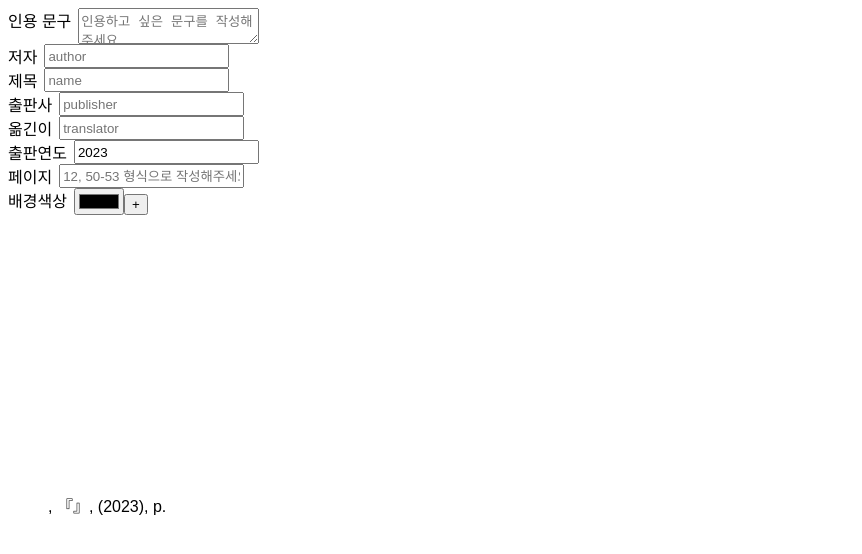
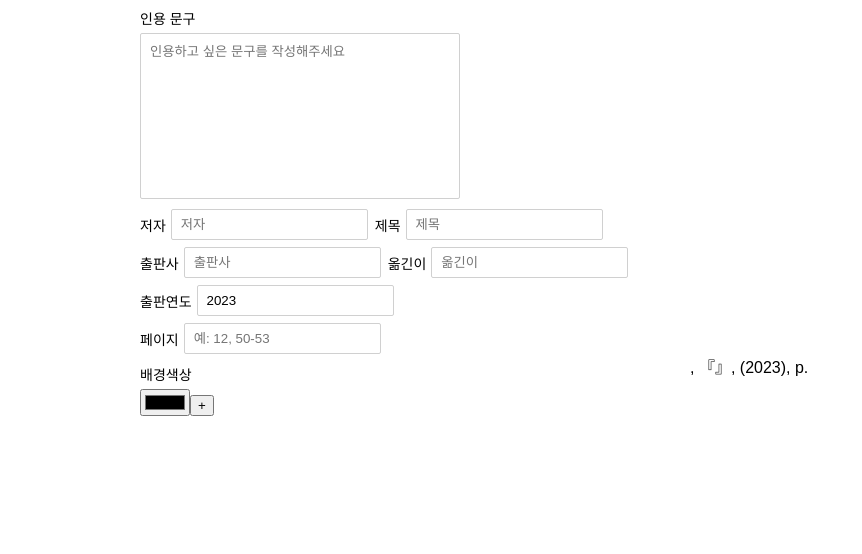
Before and after one commit to JHYOOOOON/Quot, a Next.js app: page / in a window 1280 px wide. Shown: the top 554 px of the page, without its empty margins (0-862 px from the left). Built offline with nearby package versions, Linux system fonts and the light colour scheme; a web font is replaced by a local one.

Commit message:
fix: 스타일 수정

```diff
--- a/src/app/components/Form.tsx
+++ b/src/app/components/Form.tsx
@@ -1,16 +1,12 @@
 "use client";
 
 import { useAtom } from "jotai";
-import {
-  ChangeEvent,
-  HTMLInputTypeAttribute,
-  MouseEventHandler,
-  useState,
-} from "react";
+import { ChangeEvent, HTMLInputTypeAttribute, MouseEventHandler, useState } from "react";
 
 import { Source, bgColorsAtom, bookQuotesAtom, sourceAtom } from "@/store";
-import { ColorButton, Label } from ".";
+import { ColorButton, Input, Label, Textarea } from ".";
 import { Color } from "./Color";
+import { styled } from "styled-components";
 
 type SourceItem = {
 	label: string;
@@ -46,12 +42,11 @@ export const Form = () => {
 			name: "page",
 			type: "text",
 			valueKey: "page",
-      placeholder: "12, 50-53 형식으로 작성해주세요",
+			placeholder: "예: 12, 50-53",
 		},
 	];
 
-  const handleChange =
-    (valueKey: keyof Source) => (event: ChangeEvent<HTMLInputElement>) => {
+	const handleChange = (valueKey: keyof Source) => (event: ChangeEvent<HTMLInputElement>) => {
 		setSource((prevSource) => ({
 			...prevSource,
 			[valueKey]: event.target.value,
@@ -59,9 +54,7 @@ export const Form = () => {
 	};
 
 	const handleBgColorDelete = (targetIndex: number) => {
-    setBgColors((prevColors) =>
-      prevColors.filter((_, index) => index !== targetIndex)
-    );
+		setBgColors((prevColors) => prevColors.filter((_, index) => index !== targetIndex));
 	};
 
 	const handleColorSelect: MouseEventHandler<HTMLButtonElement> = (event) => {
@@ -74,27 +67,27 @@ export const Form = () => {
 	};
 
 	return (
-    <div>
+		<Wrapper>
 			<Label label="인용 문구" name="bookQuotes" position="top">
-        <textarea
+				<Textarea
 					id="bookQuotes"
 					value={bookQuotes}
 					onChange={(e) => setBookQuotes(e.target.value)}
 					placeholder={"인용하고 싶은 문구를 작성해주세요"}
 				/>
 			</Label>
-      <div>
+			<Section>
 				{sourceItems.map((item) => (
 					<Label label={item.label} name={item.name} key={item.label}>
-            <input
+						<Input
 							name={item.name}
 							value={source[item.valueKey]}
 							onChange={handleChange(item.valueKey)}
-              placeholder={item.placeholder ? item.placeholder : item.name}
+							placeholder={item.placeholder ? item.placeholder : item.label}
 						/>
 					</Label>
 				))}
-      </div>
+			</Section>
 			<div>
 				<Label label="배경색상" name="backgroundColors" position="top">
 					<Color
@@ -114,6 +107,19 @@ export const Form = () => {
 					/>
 				))}
 			</div>
-    </div>
+		</Wrapper>
 	);
 };
+
+const Section = styled.section`
+	display: flex;
+	gap: 7px;
+	flex-wrap: wrap;
+`;
+
+const Wrapper = styled.div`
+	display: flex;
+	flex-direction: column;
+	gap: 10px;
+	max-width: 500px;
+`;
--- /dev/null
+++ b/src/app/components/Input.tsx
@@ -0,0 +1,18 @@
+import { styled, css } from "styled-components";
+
+export const Input = styled.input<{ $width?: number }>`
+	font-family: inherit;
+	padding: 7px 9px;
+	border: 1px solid #d0d0d0;
+	border-radius: 2px;
+	&:focus {
+		outline: 1px solid #007cd5;
+		border: 1px solid #007cd5;
+	}
+
+	${({ $width }) =>
+		$width &&
+		css`
+			width: ${$width}px;
+		`}
+`;
--- a/src/app/components/Label.tsx
+++ b/src/app/components/Label.tsx
@@ -12,7 +12,7 @@ interface ILabel {
 export const Label = ({ label, name, position = "left", children }: ILabel) => {
 	return (
 		<Wrapper className={`${position}`}>
-      <label htmlFor={name}>{label}</label>
+			<StyledLabel htmlFor={name}>{label}</StyledLabel>
 			{children}
 		</Wrapper>
 	);
@@ -20,8 +20,16 @@ export const Label = ({ label, name, position = "left", children }: ILabel) => {
 
 const Wrapper = styled.div`
 	display: flex;
-  gap: 7px;
-  .top {
+	gap: 5px;
+	&.left {
+		align-items: center;
+	}
+	&.top {
 		flex-direction: column;
 	}
 `;
+
+const StyledLabel = styled.label`
+	height: fit-content;
+	font-size: var(--font-size-300);
+`;
--- /dev/null
+++ b/src/app/components/Textarea.tsx
@@ -0,0 +1,15 @@
+import { styled } from "styled-components";
+
+export const Textarea = styled.textarea`
+	font-family: inherit;
+	width: 300px;
+	height: 150px;
+	padding: 7px 9px;
+	border: 1px solid #d0d0d0;
+	border-radius: 2px;
+	resize: none;
+	&:focus {
+		outline: 1px solid #007cd5;
+		border: 1px solid #007cd5;
+	}
+`;
--- a/src/app/components/index.ts
+++ b/src/app/components/index.ts
@@ -1,5 +1,8 @@
+export * from "./Textarea";
+export * from "./Input";
+export * from "./Label";
+
 export * from "./Form";
-export * from "./Label";
 export * from "./Card";
 export * from "./Color";
 export * from "./ColorButton";
--- a/src/app/globals.css
+++ b/src/app/globals.css
@@ -1,6 +1,15 @@
 :root {
 	--foreground-rgb: 0, 0, 0;
 	--background-rgb: 214, 219, 220;
+
+	--font-size-200: 0.75rem; /* 12px */
+	--font-size-300: 0.875rem; /* 14px */
+	--font-size-400: 1rem; /* 16px, base */
+	--font-size-500: 1.25rem; /* 20px */
+	--font-size-600: 1.5rem; /* 24px */
+	--font-size-700: 1.75rem; /* 28px */
+	--font-size-800: 2rem; /* 32px */
+	--font-size-900: 2.25rem; /* 36px */
 }
 
 @media (prefers-color-scheme: dark) {
@@ -56,4 +65,5 @@ body {
 	font-family: "NotoSans", sans-serif;
 	color: rgb(var(--foreground-rgb));
 	background: var(--background-rgb);
+	font-size: 16px;
 }
--- a/src/app/page.tsx
+++ b/src/app/page.tsx
@@ -1,12 +1,20 @@
 "use client";
 
+import { styled } from "styled-components";
 import { Form, Card } from "./components";
 
 export default function Home() {
-  return (
-    <main>
-      <Form />
-      <Card />
-    </main>
-  );
+	return (
+		<Main>
+			<Form />
+			<Card />
+		</Main>
+	);
 }
+
+const Main = styled.main`
+	margin: 0 auto;
+	max-width: 1000px;
+	display: flex;
+	gap: 10px;
+`;
```
Also changed, not shown: src/app/components/Color.tsx (indentation only). Lines whose indentation alone changed are shown as unchanged.
